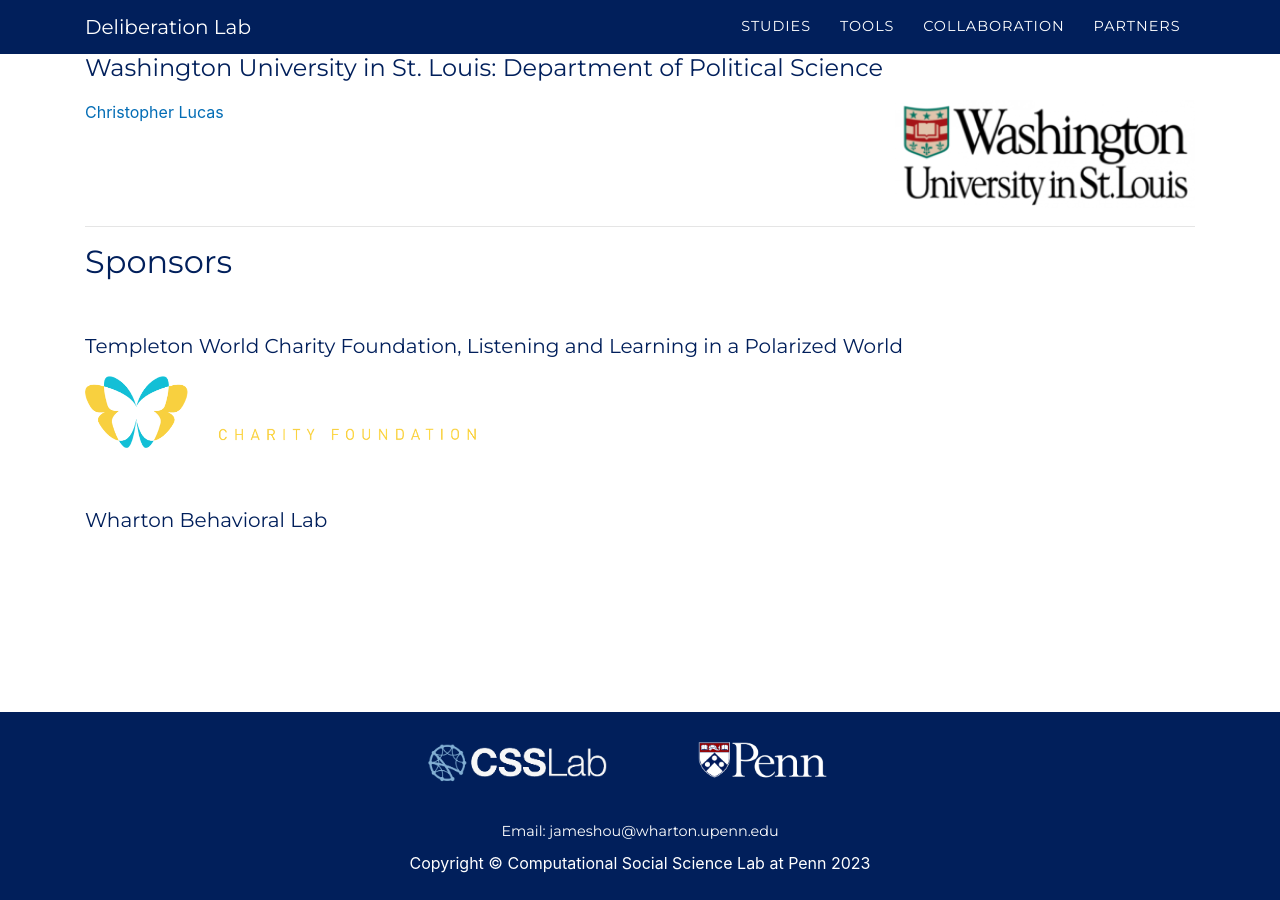
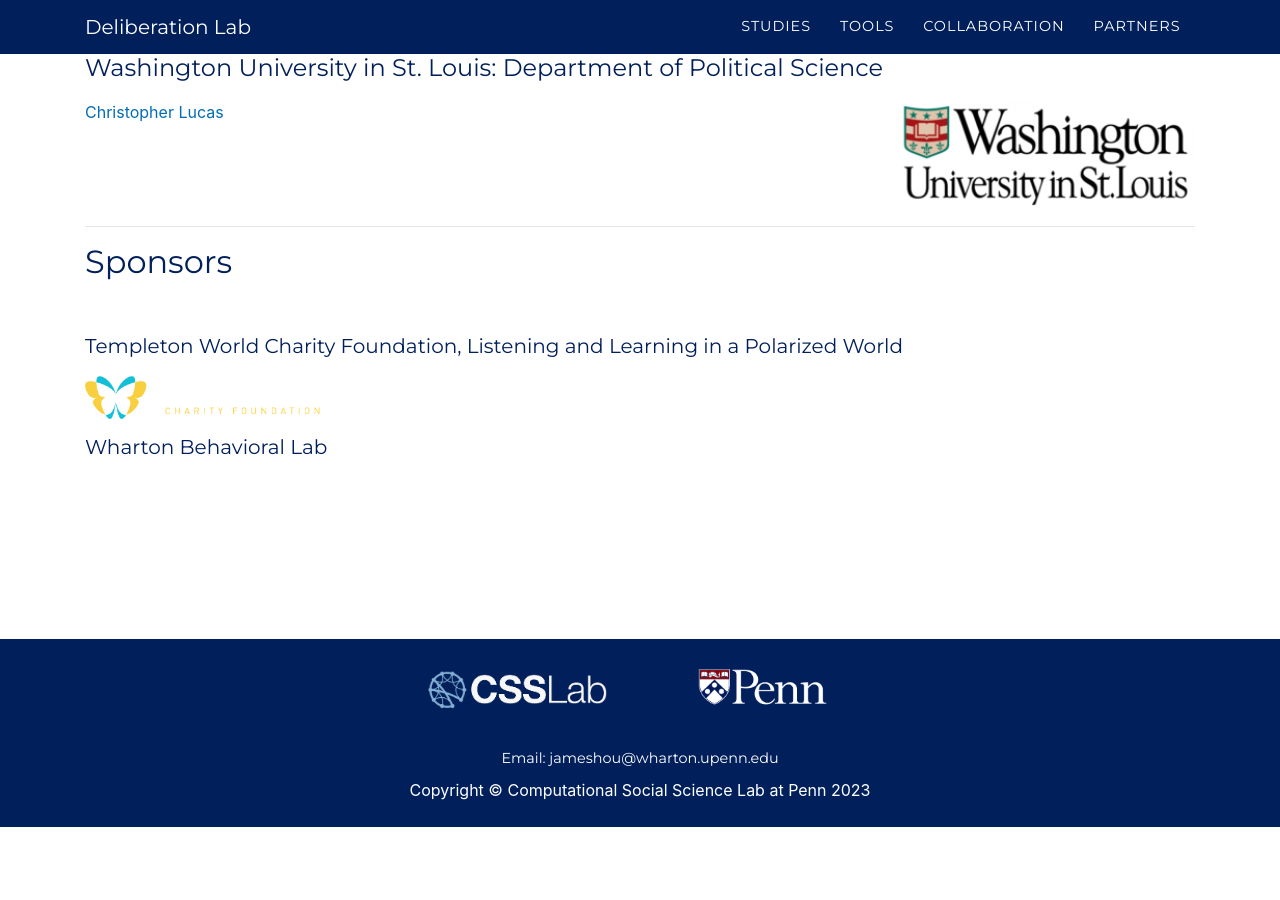
Before and after one commit to Watts-Lab/deliberation-website, a Jekyll site: the page built from partners.md, in a window 1280 px wide and 900 px high, scrolled down 1018 px. Built offline with Jekyll 4.4.1, drawn with Linux system fonts in a browser that asks for light colours; some web fonts are replaced; after the commit the page ends 1845 px from its top, so only the background shows below that.

Commit message:
minor formatting

```diff
--- a/partners.md
+++ b/partners.md
@@ -5,6 +5,7 @@
 
 # Partners
 <br/>
+
 ## Researchers
 <br/>
 
@@ -54,9 +55,7 @@
 <br/>
 
 ##### [Templeton World Charity Foundation, Listening and Learning in a Polarized World](https://www.templetonworldcharity.org/LLPW){: style="color: #011f5b"}
-![Templeton](/assets/img/logo_templeton_white.png){: width="500" style="margin-top: 10px"}
-
-<br/>
+![Templeton](/assets/img/logo_templeton_white.png){: width="300" style="margin-top: 10px"}
 
 ##### [Wharton Behavioral Lab](https://wbl.wharton.upenn.edu/){: style="color: #011f5b"}
 <br/><br/>
```
Also changed, not shown: studies.md (+2 -0 lines).
